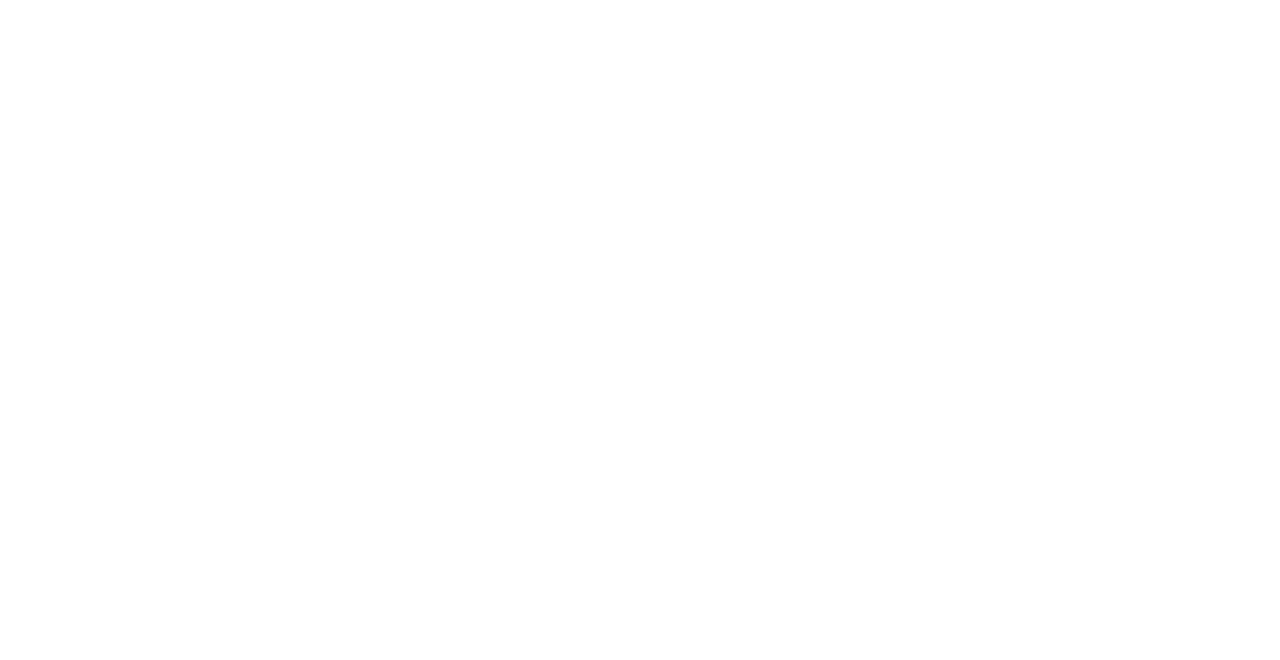
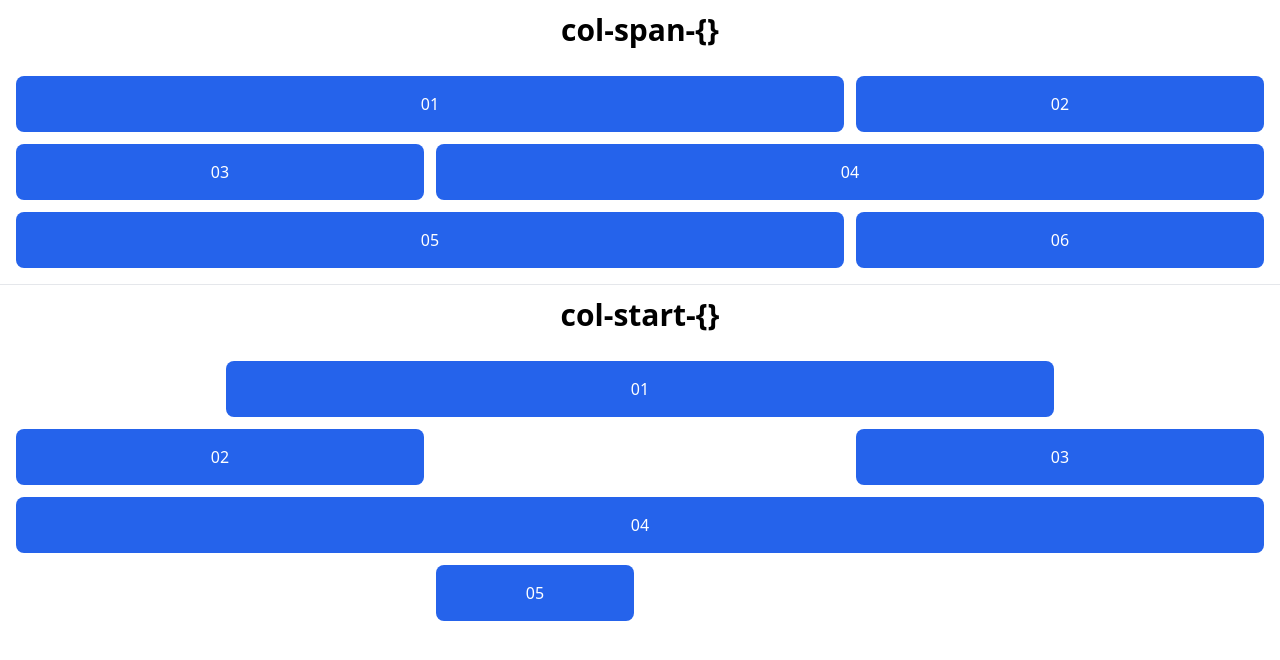
Before and after one commit to md-shamim-sarker/tailwind, a website: page topic/grid.html in a window 1280 px wide. Drawn offline with Linux system fonts and the light colour scheme.

Commit message:
grid study

```diff
--- a/src/input.css
+++ b/src/input.css
@@ -1,3 +1,14 @@
 @tailwind base;
 @tailwind components;
 @tailwind utilities;
+
+@layer components {
+    .box {
+      @apply
+      p-4
+      text-center
+      rounded-lg
+      bg-blue-600
+      text-white;
+    }
+  }
--- a/topic/grid.html
+++ b/topic/grid.html
@@ -1,5 +1,6 @@
 <!DOCTYPE html>
 <html lang="en">
+
 <head>
     <meta charset="UTF-8">
     <meta http-equiv="X-UA-Compatible" content="IE=edge">
@@ -7,7 +8,29 @@
     <link rel="stylesheet" href="../dist/output.css">
     <title>Grid</title>
 </head>
+
 <body>
+    <h2 class="text-3xl font-bold text-center p-3">col-span-{}</h2>
+    <div class="grid grid-cols-3 gap-3 m-4">
+        <div class="box col-span-2">01</div>
+        <div class="box">02</div>
+        <div class="box">03</div>
+        <div class="box col-span-2">04</div>
+        <div class="box col-span-2">05</div>
+        <div class="box">06</div>
+
+    </div>
+    <hr>
+
+    <h2 class="text-3xl font-bold text-center p-3">col-start-{}</h2>
+    <div class="grid grid-cols-6 gap-3 m-4">
+        <div class="box col-span-4 col-start-2">01</div>
+        <div class="box col-start-1 col-end-3">02</div>
+        <div class="box col-start-5 col-end-7">03</div>
+        <div class="box col-span-full">04</div>
+        <div class="box col-start-3 col-5">05</div>
+    </div>
 
 </body>
+
 </html>
```
Also changed, not shown: dist/output.css.
